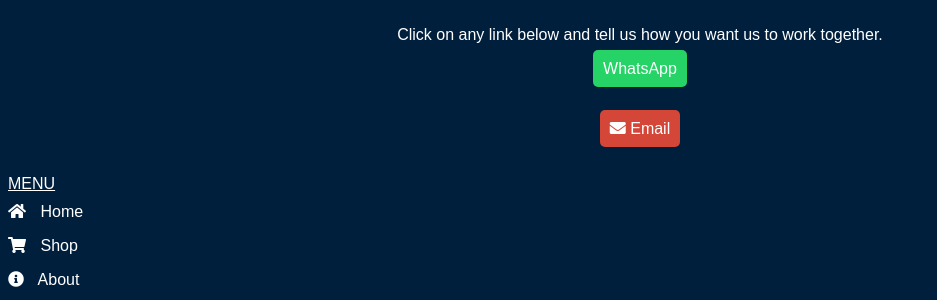
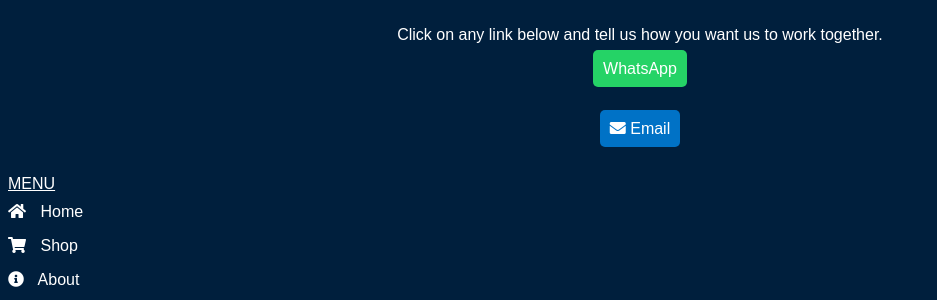
Before and after one commit to Kunashe-n/myapp, a Flask app: page /upload in a window 1280 px wide. Shown: the part 2735-3035 px from the top of the page, without its empty margins (0-937 px from the left). Run offline with Flask 3, Linux system fonts and the light colour scheme.

Commit message:
Update upload.html

```diff
--- a/templates/upload.html
+++ b/templates/upload.html
@@ -86,7 +86,7 @@
             <p><a href="https://wa.me/qr/4GMFLUPJK43FG1" style="text-decoration: none; color: #ffffff; background-color: #25D366; padding: 10px; border-radius: 5px;">WhatsApp</a></p>
        </header>
        <header>
-       <p> <a href="mailto:trinkoharts@gmail.com" style="text-decoration: none; color: #ffffff; background-color: #D44638; padding: 10px; border-radius: 5px;">
+       <p> <a href="mailto:trinkoharts@gmail.com" style="text-decoration: none; color: #ffffff; background-color: #0072C6; padding: 10px; border-radius: 5px;">
             <i class="fas fa-envelope"></i> Email
         </a></p>
     </header>
```
